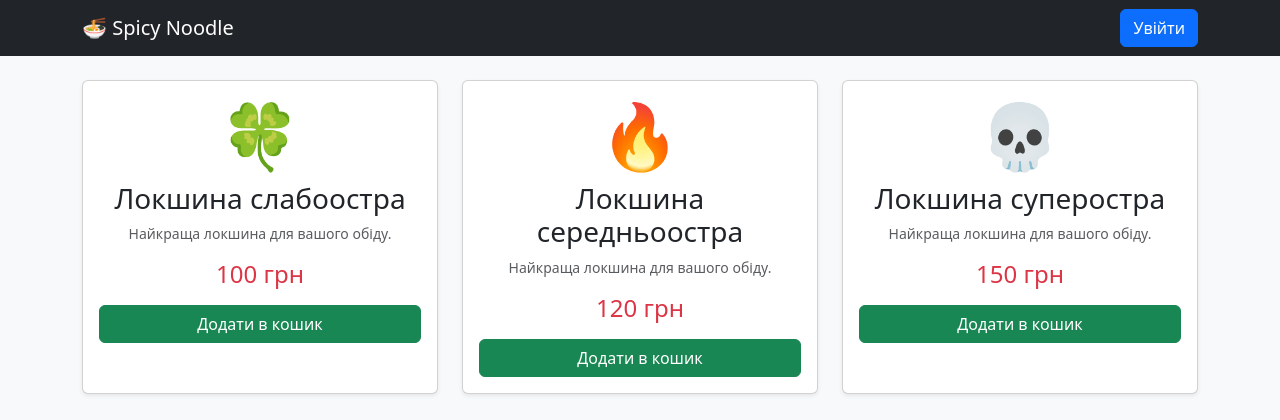
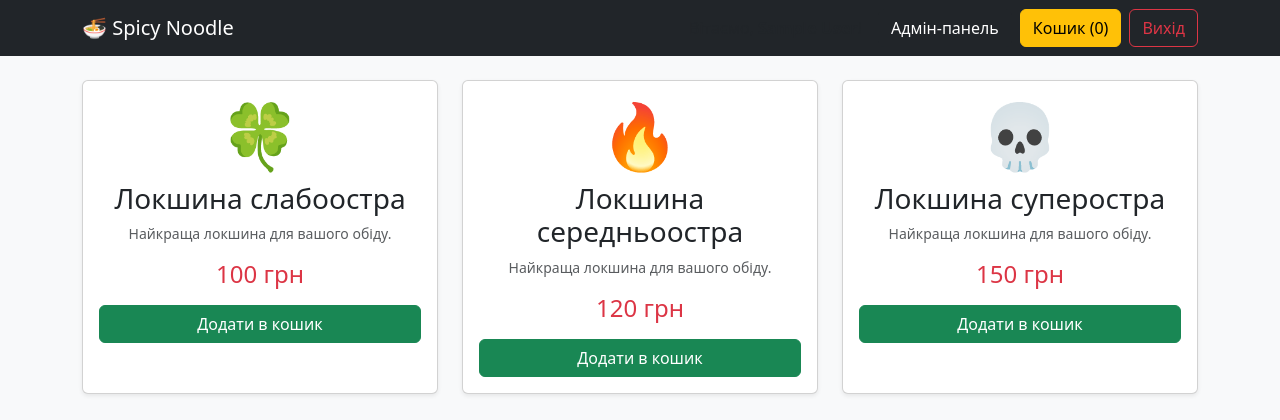
Before and after one commit to masyago50134/cs50, a Flask app: page / in a window 1280 px wide. Shown: the top 420 px of the page. Run offline with Flask 3, Linux system fonts and the light colour scheme; the visitor is signed in with stand-in values (Sample User, id 1).

Commit message:
Update index.html

```diff
--- a/templates/index.html
+++ b/templates/index.html
@@ -9,15 +9,21 @@
 <nav class="navbar navbar-dark bg-dark mb-4">
     <div class="container">
         <a class="navbar-brand" href="/">🍜 Spicy Noodle</a>
-        <div>
-            {% if session.user %}
-                <span class="text-white me-3">Привіт, {{ session.user }}!</span>
-                <a href="/cart" class="btn btn-outline-warning">Кошик ({{ session.cart|length if session.cart else 0 }})</a>
-                <a href="/logout" class="btn btn-sm btn-outline-danger">Вихід</a>
-            {% else %}
-                <a href="/login" class="btn btn-primary">Увійти</a>
-            {% endif %}
-        </div>
+        <div class="d-flex align-items-center">
+    {% if session.user_email %}
+        <span class="me-3">Вітаємо, <b>{{ session.user_name }}</b>!</span>
+
+        {% if session.user_role == 'admin' %}
+            <a href="/admin" class="btn btn-dark me-2">Адмін-панель</a>
+        {% endif %}
+
+        <a href="/cart" class="btn btn-warning me-2">Кошик ({{ session.cart|length if session.cart else 0 }})</a>
+        <a href="/logout" class="btn btn-outline-danger">Вихід</a>
+    {% else %}
+        <a href="/login" class="btn btn-outline-primary me-2">Увійти</a>
+        <a href="/register" class="btn btn-primary">Реєстрація</a>
+    {% endif %}
+</div>
     </div>
 </nav>
 <div class="container">
@@ -38,4 +44,5 @@
     </div>
 </div>
 </body>
+
 </html>
```
